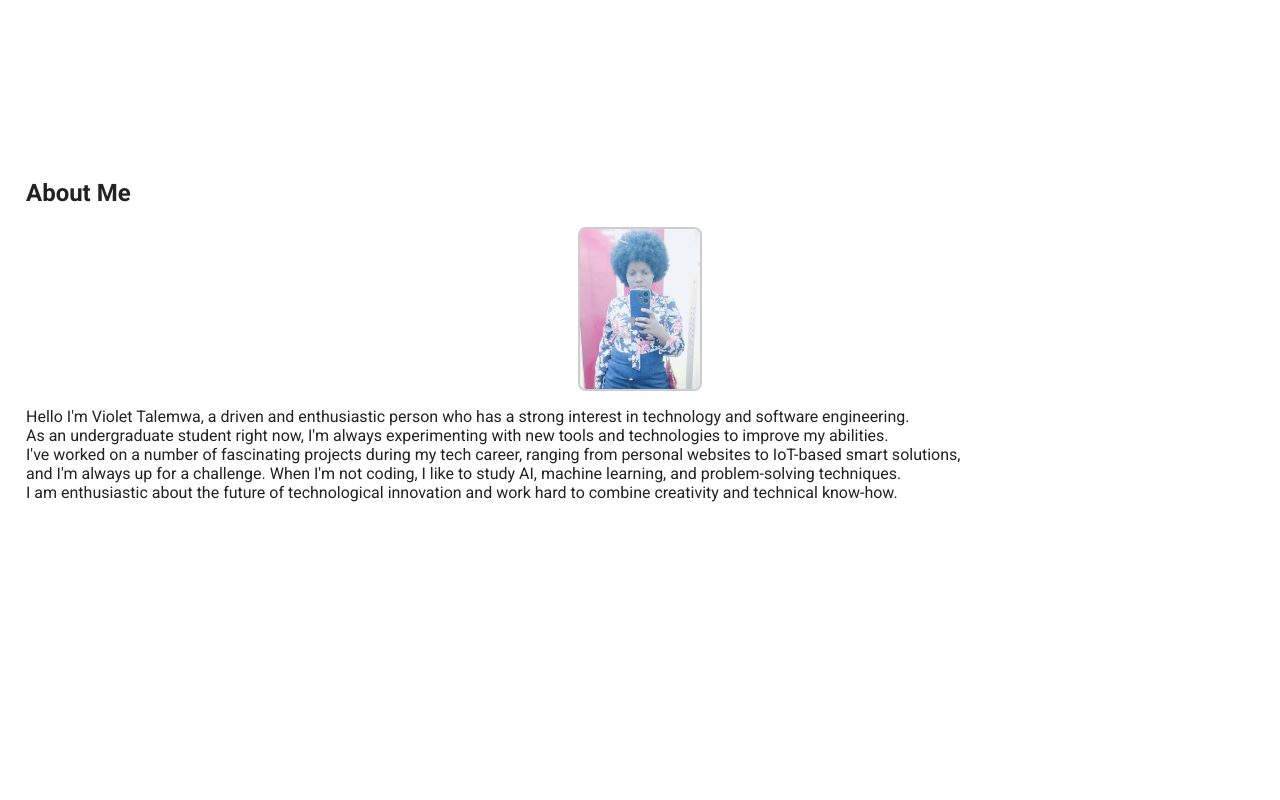
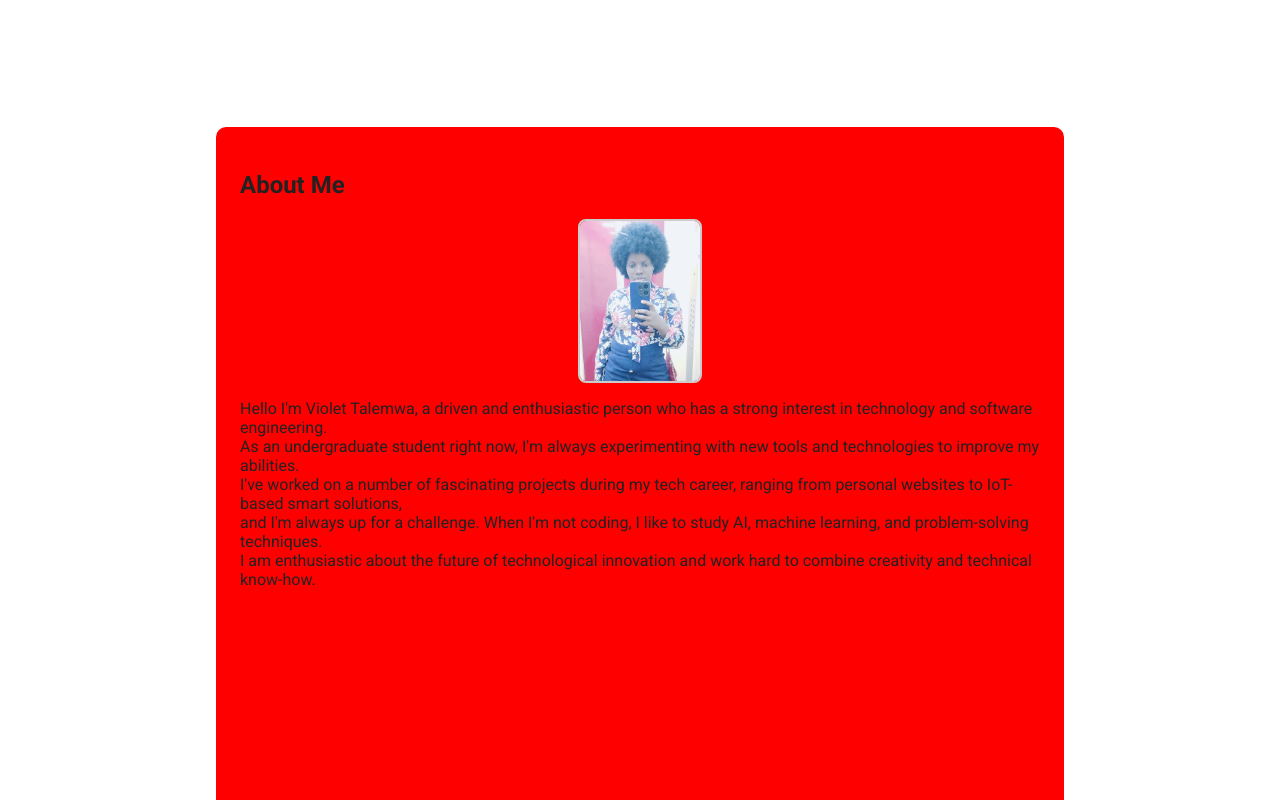
Before and after one commit to a1b2c3-rgb/COURSEWORK.-My-website, a plain HTML site: page index.html in a window 1280 px wide. Shown: the part 840-1640 px from the top of the page. Drawn offline with Linux system fonts and the light colour scheme.

Commit message:
Update index.html

```diff
--- a/index.html
+++ b/index.html
@@ -8,8 +8,7 @@
   <link rel="stylesheet" href="style.css">
   <link rel="preconnect" href="https://fonts.googleapis.com">
   <link href="https://fonts.googleapis.com/css2?family=Roboto:wght@300;400;700&display=swap" rel="stylesheet">
-  <script src="blog-data.js"></script>
-  <script src="script.js"></script>
+
 </head>
 <body>
   <header>
@@ -33,7 +32,7 @@
     </section>
 
     <!-- About Me Section -->
-    <section id="about">
+    <section id="about-me">
       <h2>About Me</h2>
       <img src="GREATNESS.jpg" alt="Passport Photo" class="passport-photo">
       <p>Hello  I'm Violet Talemwa, a driven and enthusiastic person who has a strong interest in technology and software engineering.<br>
@@ -88,5 +87,7 @@
   <footer>
     <p>&copy; 2025 Violet Talemwa. All rights reserved.</p>
   </footer>
+  <script src="blog-data.js"></script>
+  <script src="script.js"></script>
 </body>
 </html>
```
